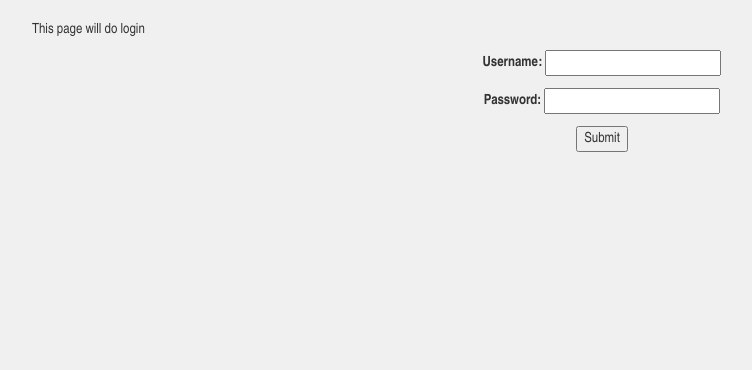
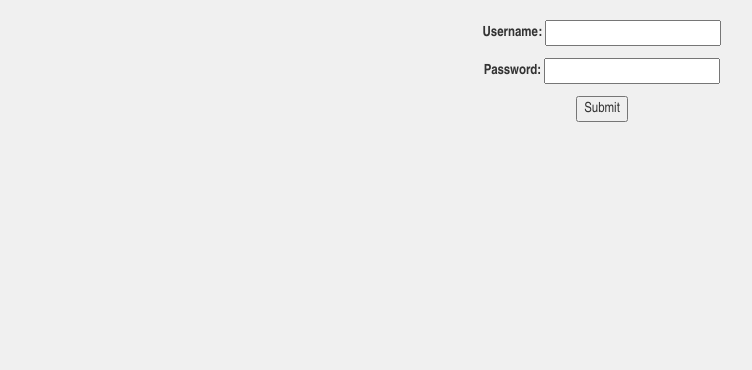
Before and after one commit to leoliang17/AWSProject, a Django app: page /home/ in a window 1280 px wide. Shown: the part 50-420 px from the top of the page, without its empty margins (38-790 px from the left). Run offline with Django 3.2, Linux system fonts and the light colour scheme; some libraries are stand-ins or nearby versions.

Commit message:
good stuff

```diff
--- a/home/templates/home/login.html
+++ b/home/templates/home/login.html
@@ -1,7 +1,6 @@
 {% extends "home/base.htm" %}
 
 {% block content %}
-    <p>This page will do login</p>
     <div style="text-align: center">
         <form action="/home/logon/" method="post">
             {% csrf_token %}
```
